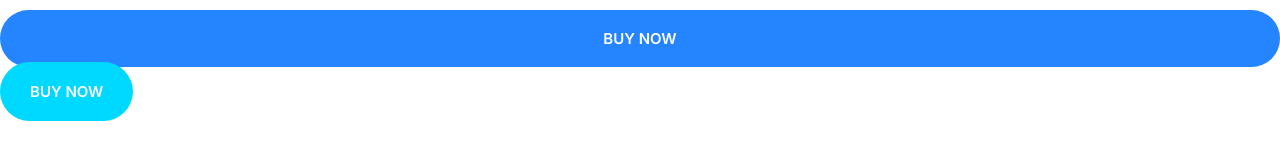
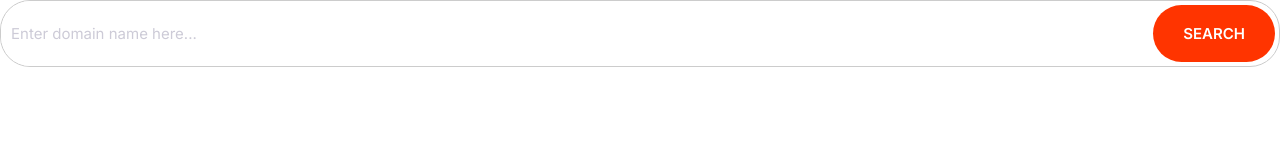
Before and after one commit to ahmadkismael/ahmify, a plain HTML site: page index.html in a window 1280 px wide. Drawn offline with Linux system fonts and the light colour scheme.

Commit message:
input buttons

```diff
--- a/css/styles.css
+++ b/css/styles.css
@@ -4,11 +4,17 @@
   --color-accent: #ff3400;
   --color-headings: #1b0760;
   --color-body: #918ca4;
+  --color-border: #ccc;
+  --border-radius: 30px;
 }
 
-  *, *::after, *::before {
+*,
+*::after,
+*::before {
   box-sizing: border-box;
 }
+
+/* Typography */
 
 html {
   /* 62.5% of 16px = 10px */
@@ -62,30 +68,36 @@
     font-size: 2.4rem;
   }
 }
-  /* links */
+
+/* Links */
 a {
   text-decoration: none;
 }
+
 .link-arrow {
   color: var(--color-accent);
   text-transform: uppercase;
   font-size: 2rem;
   font-weight: bold;
 }
+
 .link-arrow::after {
-    content: '-->';
+  content: "-->";
   margin-left: 5px;
   transition: margin 0.15s;
 }
+
 .link-arrow:hover::after {
   margin-left: 10px;
 }
+
 @media screen and (min-width: 1024px) {
   .link-arrow {
     font-size: 1.5rem;
   }
 }
-  /*badges*/
+/* Badges */
+
 .badge {
   border-radius: 20px;
   font-size: 2rem;
@@ -93,31 +105,37 @@
   padding: 0.5rem 2rem;
   white-space: nowrap;
 }
+
 .badge--primary {
-    background-color: var(--color-primary);
+  background: var(--color-primary);
   color: #fff;
 }
+
 .badge--secondary {
-    background-color: var(--color-secondary);
+  background: var(--color-secondary);
   color: #fff;
 }
+
 .badge--small {
   font-size: 1.6rem;
 }
+
 @media screen and (min-width: 1024px) {
   .badge {
     font-size: 1.5rem;
   }
+
   .badge--small {
     font-size: 1.2rem;
   }
 }
-  /*lists*/
+/* Lists */
 .list {
   list-style: none;
   padding-left: 0;
   color: var(--color-headings);
 }
+
 .list--inline .list__item {
   display: inline-block;
   margin-right: 2rem;
@@ -127,33 +145,37 @@
   list-style-image: url(../images/tick.svg);
   padding-left: 3rem;
 }
+
 .list--tick .list__item {
-    padding-left: 00.5rem;
+  padding-left: 0.5rem;
   margin-bottom: 1rem;
 }
+
 @media screen and (min-width: 1024px) {
-    .list--tick .list--tick {
+  .list--tick .list__item {
     padding-left: 0;
   }
 }
-  /* icons */
+/* Icons */
 .icon {
+  width: 40px;
   height: 40px;
-    width: 40px;
 }
+
 .icon--primary {
   fill: var(--color-primary);
 }
+
 .icon-container {
-    background: #fef9fa;
+  background: #f3f9fa;
   width: 64px;
   height: 64px;
   border-radius: 100%;
   display: inline-flex;
   justify-content: center;
-    align-content: center;
+  align-items: center;
 }
-  /* buttons */
+/* Buttons */
 .btn {
   border-radius: 40px;
   border: 0;
@@ -172,7 +194,7 @@
   color: #fff;
 }
 
-  .btn--primary :hover {
+.btn--primary:hover {
   background: #3a8ffd;
 }
 
@@ -181,8 +203,8 @@
   color: #fff;
 }
 
-  .btn--secondary :hover {
-    background: #00c8eb;
+.btn--secondary:hover {
+  background: #05cdf0;
 }
 
 .btn--accent {
@@ -190,7 +212,7 @@
   color: #fff;
 }
 
-  .btn--accent :hover {
+.btn--accent:hover {
   background: #ec3000;
 }
 
@@ -200,7 +222,7 @@
   border: 2px solid var(--color-headings);
 }
 
-  .btn--outline :hover {
+.btn--outline:hover {
   background: var(--color-headings);
   color: #fff;
 }
@@ -215,3 +237,39 @@
     font-size: 1.5rem;
   }
 }
+
+/* Inputs */
+.input {
+  border-radius: var(--border-radius);
+  border: 1px solid var(--color-border);
+  color: var(--color-headings);
+  font-size: 2rem;
+  outline: 0;
+  padding: 1.5rem 3.5rem;
+}
+
+::placeholder {
+  color: #cdcbd7;
+}
+
+.input-group {
+  border: 1px solid var(--color-border);
+  border-radius: var(--border-radius);
+  display: flex;
+}
+
+.input-group .input {
+  border: 0;
+  flex-grow: 1;
+  padding: 1.5rem 1rem;
+}
+
+.input-group .btn {
+  margin: 4px;
+}
+
+@media screen and (min-width: 1024px) {
+  .input {
+    font-size: 1.5rem;
+  }
+}
--- a/index.html
+++ b/index.html
@@ -14,7 +14,13 @@
     <link rel="stylesheet" href="css/styles.css" />
   </head>
   <body>
-    <button class="btn btn--primary btn--block">buy now</button>
-    <a href="#" class="btn btn--secondary btn--blocks">buy now</a>
+    <div class="input-group">
+      <input
+        type="text"
+        class="input"
+        placeholder="Enter domain name here..."
+      />
+      <button class="btn btn--accent">search</button>
+    </div>
   </body>
 </html>
```
Lines whose indentation alone changed are shown as unchanged.
